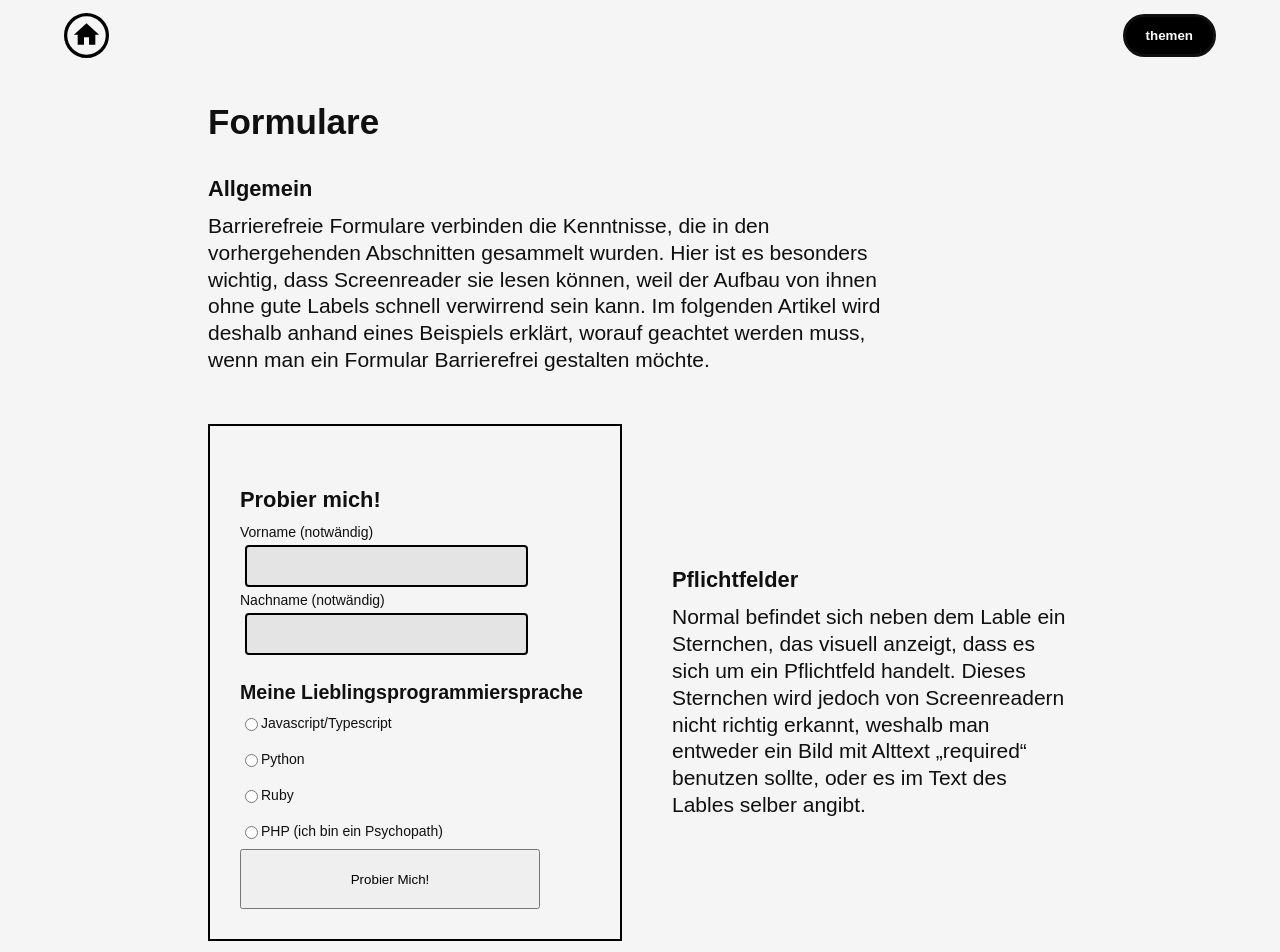
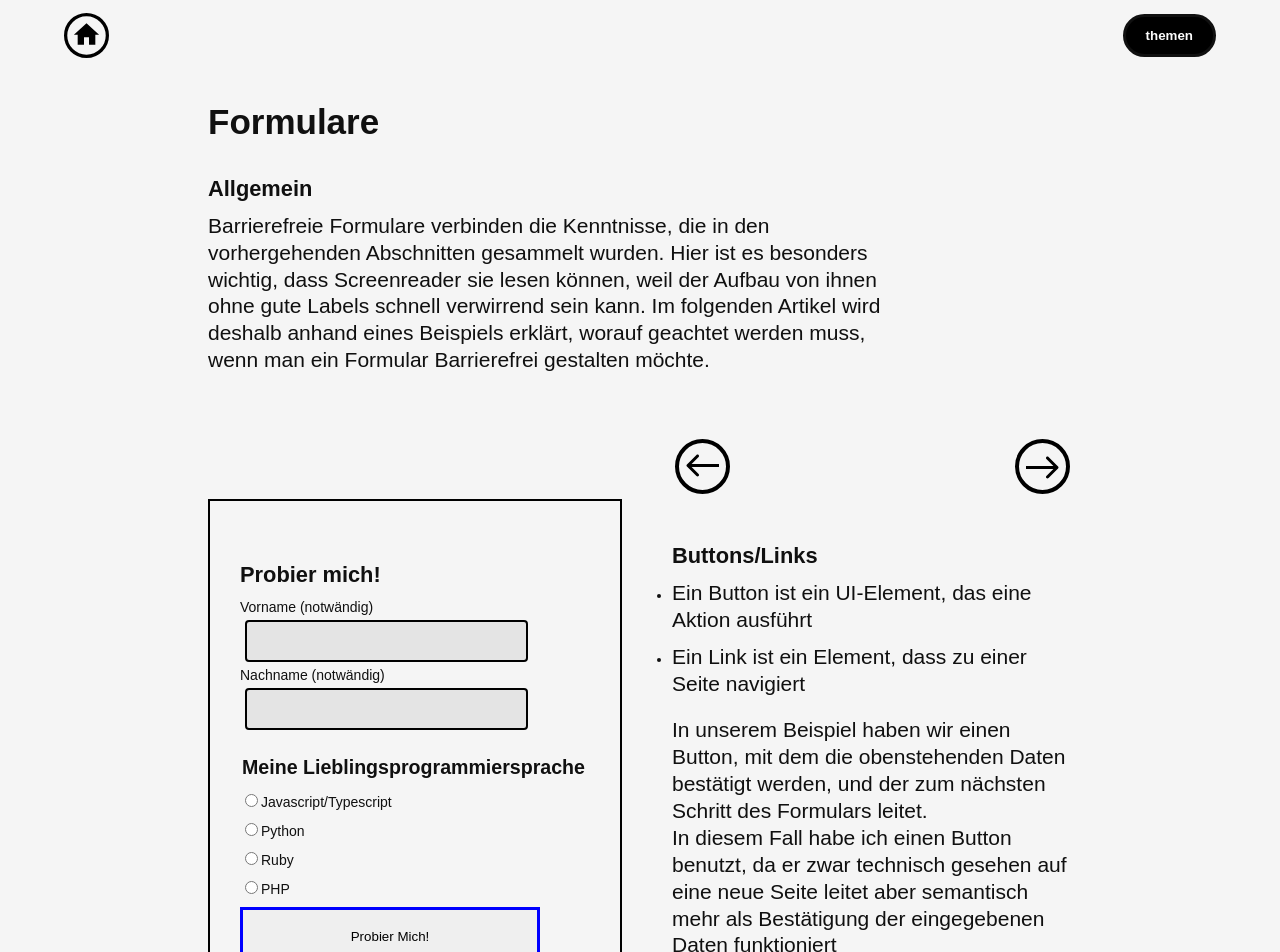
Before and after one commit to kaengurubeutel/Barrierefreies-Design, a Vue app in the folder portfolio/: page /formulare in a window 1280 px wide. Shown: the top 952 px of the page. Built offline with nearby package versions, Linux system fonts and the light colour scheme; a web font is replaced by a local one.

Commit message:
formulare

```diff
--- a/portfolio/src/pages/Formulare.vue
+++ b/portfolio/src/pages/Formulare.vue
@@ -1,12 +1,30 @@
 <script setup lang="ts">
 
-    import {ref} from 'vue'
-    const buttonsChecked = ref(false);
-    const checkboxChecked = ref(false);
-    const textfieldChecked = ref(false);
-    const errorChecked = ref(false);
-    const neccecaryChecked = ref(true);
+import { ref } from 'vue'
 
+const stateVars = ['button', 'check', 'text', 'error', 'necc'];
+// variable for setting an active state to articles and highlighting
+// button, check, text, error, necc
+let statecount = 0;
+const state = ref(stateVars[statecount]);
+
+
+
+let nextState = () => {
+    statecount = (statecount + 1) % stateVars.length;
+    state.value = stateVars[statecount];
+}
+
+let prevState = () => {
+    if (statecount == 0) {
+        statecount = stateVars.length - 1;
+        state.value = stateVars[statecount];
+        return;
+    }
+
+    statecount--;
+    state.value = stateVars[statecount];
+}
 
 
 </script>
@@ -23,48 +41,68 @@
                     worauf geachtet werden muss, wenn man ein Formular Barrierefrei gestalten möchte.</p>
             </section>
             <section id="beispiel">
+
                 <aside>
                     <form>
                         <h2>Probier mich!</h2>
-                        <label for="vorname">Vorname (notwändig)</label>
-                        <input id="vorname" type="text">
-                        <label for="nachname">Nachname (notwändig)</label>
-                        <input id="nachname" type="text">
+                        <label :class="{ highlight: state == 'necc' }" for="vorname">Vorname (notwändig)</label>
+                        <input :class="{ highlight: state == 'text' }" id="vorname" type="text">
+                        <div :class="{ error2: state == 'error' }">
+                            <label :class="{ highlight: state == 'necc' }" for="nachname">Nachname (notwändig)</label>
+                            <input :class="{ errorhighlight: state == 'error' }" id="nachname" type="text">
+                        </div>
+
+                        <p class="error" v-if="state == 'error'">Ein Name kann nicht aus Zahlen bestehen</p>
+
+                        <fieldset>
+                            <legend>
                                 <h3>Meine Lieblingsprogrammiersprache</h3>
-                        <div class="radio">
+                            </legend>
+                            <div :class="{ highlight: state == 'check' }" class="radio">
                                 <input type="radio" id="language1" name="language" value="JS">
                                 <label for="language1">Javascript/Typescript</label>
                             </div>
-                        <div class="radio">
+                            <div :class="{ highlight: state == 'check' }" class="radio">
                                 <input type="radio" id="language2" name="language" value="Python">
                                 <label for="language2">Python</label>
                             </div>
 
-                        <div class="radio">
+                            <div :class="{ highlight: state == 'check' }" class="radio">
                                 <input type="radio" id="language3" name="language" value="Ruby">
                                 <label for="language3">Ruby</label>
                             </div>
-                        <div class="radio">
+                            <div :class="{ highlight: state == 'check' }" class="radio">
                                 <input type="radio" id="language4" name="language" value="PHP">
-                            <label for="language4">PHP (ich bin ein Psychopath)</label>
+                                <label for="language4">PHP</label>
                             </div>
+                        </fieldset>
 
 
-                        <button id="testbutton">Probier Mich!</button>
+
+
+                        <button lable="probier mich" :class="{ highlight: state == 'button' }" id="testbutton">Probier Mich!</button>
                     </form>
                 </aside>
-                <section>
-                    <section v-if="buttonsChecked">
+
+                <section id="textsection">
+                    <menu id="menu">
+                        <button lable="zurück" @click="prevState" class="menubutton"><img class="articlemenu"
+                                src="../../content/arrowbutton.svg" alt="Vorheriger Artikel" /></button>
+                        <button lable="weiter" @click="nextState" class="menubutton"><img style="transform: rotate(180deg)"
+                                class="articlemenu" src="../../content/arrowbutton.svg" alt="Nächster Artikel" /></button>
+                    </menu>
+                    <section class="sidetext" v-if="state == 'button'">
                         <h2>Buttons/Links</h2>
                         <ul>
                             <li>
-                                <p>Ein Button ist ein UI-Element, das eine Aktion ausführt</p>
+                                <p class="sidetext">Ein Button ist ein UI-Element, das eine Aktion ausführt</p>
                             </li>
                             <li>
-                                <p>Ein Link ist ein Element, dass zu einer Seite navigiert</p>
+                                <p class="sidetext">Ein Link ist ein Element, dass zu einer Seite navigiert</p>
                             </li>
                         </ul>
-                        <p>In unserem Beispiel haben wir einen Button, mit dem die obenstehenden Daten bestätigt werden, und
+                        <p class="sidetext">In unserem Beispiel haben wir einen Button, mit dem die obenstehenden Daten
+                            bestätigt werden, und
                             der zum
                             nächsten Schritt des Formulars leitet. <br /> In diesem Fall habe ich einen Button benutzt, da
                             er zwar
@@ -74,24 +112,24 @@
                     </section>
 
 
-                    <section v-if="checkboxChecked">
-                        <h2>Checkboxen</h2>
-                        <p class="sidetext">Checkboxen sind ein UI Element für Formulare in dem ein oder mehrere Auswahlmöglichkeiten
-                            markiert werden
-                            können.
+                    <section v-if="state == 'check'">
+                        <h2>Radioboxen</h2>
+                        <p class="sidetext">Radiobuttons sind ein UI Element für Formulare in dem eine Auswahlmöglichkeiten
+                            markiert werden kann.
                             In der WCAG Dokumentation heißt es dazu, dass eine Checkbox entweder über das eigene Element mit
-                            role=“checkbox“, oder per aria-labelled-by von einem 2. Element beschrieben werden muss.
-                            Ebenfalls muss die Checkbox per Lehrtaste aktiviert oder deaktiviert werden können und per ARIA
-                            anzeigen
-                            ob sie aktiv ist oder nicht.
-                            In diesem Fall wäre die Checkbox über das nebenstehende Lable Element definiert.
+                            role=“radio“, oder per aria-labelled-by von einem 2. Element beschrieben werden muss.
+                            Ebenfalls muss der Radiobutton per Pfeiltaste aktiviert oder deaktiviert werden können und per
+                            ARIA
+                            anzeigen ob sie aktiv ist oder nicht.
+                            In diesem Fall wäre die Checkbox über die Überschrift definiert.
                         </p>
                     </section>
 
 
-                    <section v-if="textfieldChecked">
+                    <section v-if="state == 'text'">
                         <h2>Textfelder</h2>
-                        <p class="sidetext"> In Textfeldern kann vom Nutzer Text eingegeben werden. Hierbei ist ebenfalls wichtig, dass immer
+                        <p class="sidetext"> In Textfeldern kann vom Nutzer Text eingegeben werden. Hierbei ist ebenfalls
+                            wichtig, dass immer
                             klar
                             ist was in dem Feld gefordert wird. Bei kritischen Feldern muss es ebenfalls möglich sein die
                             Daten noch
@@ -107,9 +145,10 @@
                     </section>
 
 
-                    <section v-if="errorChecked">
+                    <section v-if="state == 'error'">
                         <h2>Fehlermeldungen</h2>
-                        <p class="sidetext">Sollten in dem Formular Fehler auftreten, zum Beispiel ein Feld vergessen worden sein, müssen an
+                        <p class="sidetext">Sollten in dem Formular Fehler auftreten, zum Beispiel ein Feld vergessen worden
+                            sein, müssen an
                             dem
                             Element Fehlermeldungen auftreten. Um WCAG AA zu erfüllen, müssen diese ebenfalls erklären wie
                             der
@@ -120,9 +159,10 @@
                     </section>
 
 
-                    <section v-if="neccecaryChecked">
+                    <section v-if="state == 'necc'">
                         <h2>Pflichtfelder</h2>
-                        <p class="sidetext">Normal befindet sich neben dem Lable ein Sternchen, das visuell anzeigt, dass es sich um ein
+                        <p class="sidetext">Normal befindet sich neben dem Lable ein Sternchen, das visuell anzeigt, dass es
+                            sich um ein
                             Pflichtfeld
                             handelt. Dieses Sternchen wird jedoch von Screenreadern nicht richtig erkannt, weshalb man
                             entweder ein
@@ -182,6 +222,15 @@ img {
     border: 2px solid #101010;
 }
 
+#textsection {
+
+    height: 650px;
+    display: flex;
+    align-items: center;
+    flex-direction: column;
+}
+
+
 form {
     display: flex;
     flex-direction: column;
@@ -203,6 +252,19 @@ input[type=text] {
     color: #101010;
     margin: 5px;
     padding: 4px;
+}
+
+.error {
+    border: 3px solid rgb(174, 0, 0);
+    width: 200px;
+    padding: 5px;
+    color: rgb(174, 0, 0);
+    font-size: 16px;
+}
+
+.errorhighlight {
+    border: 3px solid rgb(174, 0, 0);
+    padding: 5px;
 }
 
 input[type=radio] {
@@ -227,14 +289,12 @@ input[type=radio] {
 
 
 .radio {
-    display: flex;
-    align-items: center;
-    justify-content: center;
+
     margin-top: 10px;
     margin-bottom: 10px;
 }
 
-#beispiel{
+#beispiel {
     display: flex;
     gap: 50px;
     justify-content: center;
@@ -243,10 +303,63 @@ input[type=radio] {
     margin-top: 50px;
 }
 
-.sidetext{
+.sidetext {
     width: 400px;
 }
 
+.highlight {
+    border: 3px solid blue;
+    padding: 5px;
+}
+
+#menu {
+    display: flex;
+    width: 100%;
+    justify-content: space-between;
+    margin-left: 0;
+    padding-left: 0;
+}
 
 
+.articlemenu {
+    border: 0px;
+}
+
+.articlemenu:hover {
+    background-color: #2E82FF;
+    border-radius: 50%;
+}
+
+button:focus-visible {
+    background-color: #2E82FF;
+    border: 2px solid #000
+}
+
+.articlemenu:active {
+    background-color: #82b4ff;
+    border-radius: 50%;
+}
+
+.menubutton {
+    background: none;
+    color: inherit;
+    border: none;
+    padding: 0;
+    font: inherit;
+    cursor: pointer;
+    outline: inherit;
+    height:60px;
+    width:60px;
+}
+
+.error2 {
+    border: 3px solid rgb(174, 0, 0);
+    color: rgb(174, 0, 0);
+}
+
+fieldset {
+    all: unset;
+    text-align: left;
+}
+
 </style>
```
Also changed, not shown: portfolio/content/arrowbutton.svg (added). Lines whose indentation alone changed are shown as unchanged.
